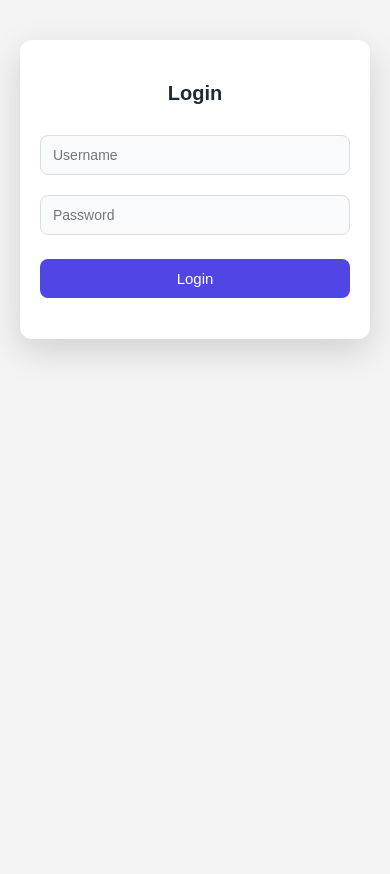
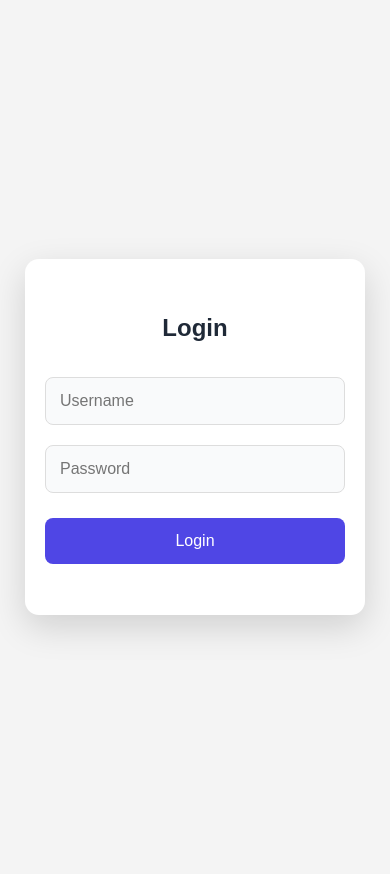
Before and after one commit to Harishh1947/PeoplesFootwearManagement, a Flask app: page / in a window 390 px wide. Before the commit the page ends 358 px from the top, so only its background shows below. Run offline with Flask 3, Linux system fonts and the light colour scheme; parts of the project's set-up code (start-up, migrations or seed data) failed here and were passed over.

Commit message:
Update login.css

```diff
--- a/static/css/login.css
+++ b/static/css/login.css
@@ -9,42 +9,42 @@ body {
     align-items: center;
 
     min-height: 100vh;
-    padding: 20px; /* ✅ prevents edge sticking on mobile */
-    box-sizing: border-box;
+    padding: 15px; /* prevents edge cut on mobile */
 }
 
 /* 📦 LOGIN CARD */
 .login-container {
     background: white;
-    padding: 35px 30px;
+    padding: 45px 35px;
     border-radius: 14px;
+
     width: 100%;
-    max-width: 360px; /* ✅ better scaling */
+    max-width: 480px; /* bigger card */
 
     box-shadow: 0 12px 35px rgba(0,0,0,0.15);
     text-align: center;
-
-    transition: 0.3s;
 }
 
 /* 🏷 TITLE */
 .login-container h2 {
-    margin-bottom: 20px;
+    margin-bottom: 25px;
     color: #1f2937;
     font-weight: 600;
-    font-size: 22px;
+    font-size: 26px;
 }
 
 /* 🔲 INPUTS */
 .login-container input {
     width: 100%;
-    padding: 11px 12px;
+    padding: 14px;
     margin: 10px 0;
+
     border-radius: 8px;
     border: 1px solid #ddd;
     background: #f9fafb;
-    font-size: 14px;
-    transition: 0.25s;
+
+    font-size: 16px;
+    transition: 0.2s;
 }
 
 /* FOCUS */
@@ -58,53 +58,41 @@ body {
 /* 🔘 BUTTON */
 .login-container button {
     width: 100%;
-    padding: 11px;
-    margin-top: 14px;
+    padding: 14px;
+    margin-top: 15px;
+
     background: #4f46e5;
     color: white;
+
     border: none;
     border-radius: 8px;
+
     cursor: pointer;
-    font-size: 15px;
-    font-weight: 500;
-    transition: 0.25s;
+    font-size: 16px;
+    transition: 0.2s;
 }
 
 .login-container button:hover {
     background: #4338ca;
 }
 
-/* 📱 MOBILE (small phones) */
-@media (max-width: 480px) {
-    body {
-        align-items: flex-start; /* ✅ avoids keyboard overlap */
-        padding-top: 40px;
-    }
-
+/* 📱 MOBILE */
+@media (max-width: 600px) {
     .login-container {
-        padding: 25px 20px;
-        border-radius: 12px;
+        max-width: 100%;
+        margin: 0 10px;
+        padding: 35px 20px;
     }
 
     .login-container h2 {
-        font-size: 20px;
-    }
-}
-
-/* 📱 VERY SMALL DEVICES */
-@media (max-width: 320px) {
-    .login-container {
-        padding: 20px 15px;
+        font-size: 24px;
     }
 
     .login-container input {
-        font-size: 13px;
+        font-size: 16px;
+    }
+
+    .login-container button {
+        font-size: 16px;
     }
 }
-
-/* 💻 LARGE SCREENS (optional polish) */
-@media (min-width: 1200px) {
-    .login-container {
-        transform: scale(1.05); /* slight upscale */
-    }
-}
```
